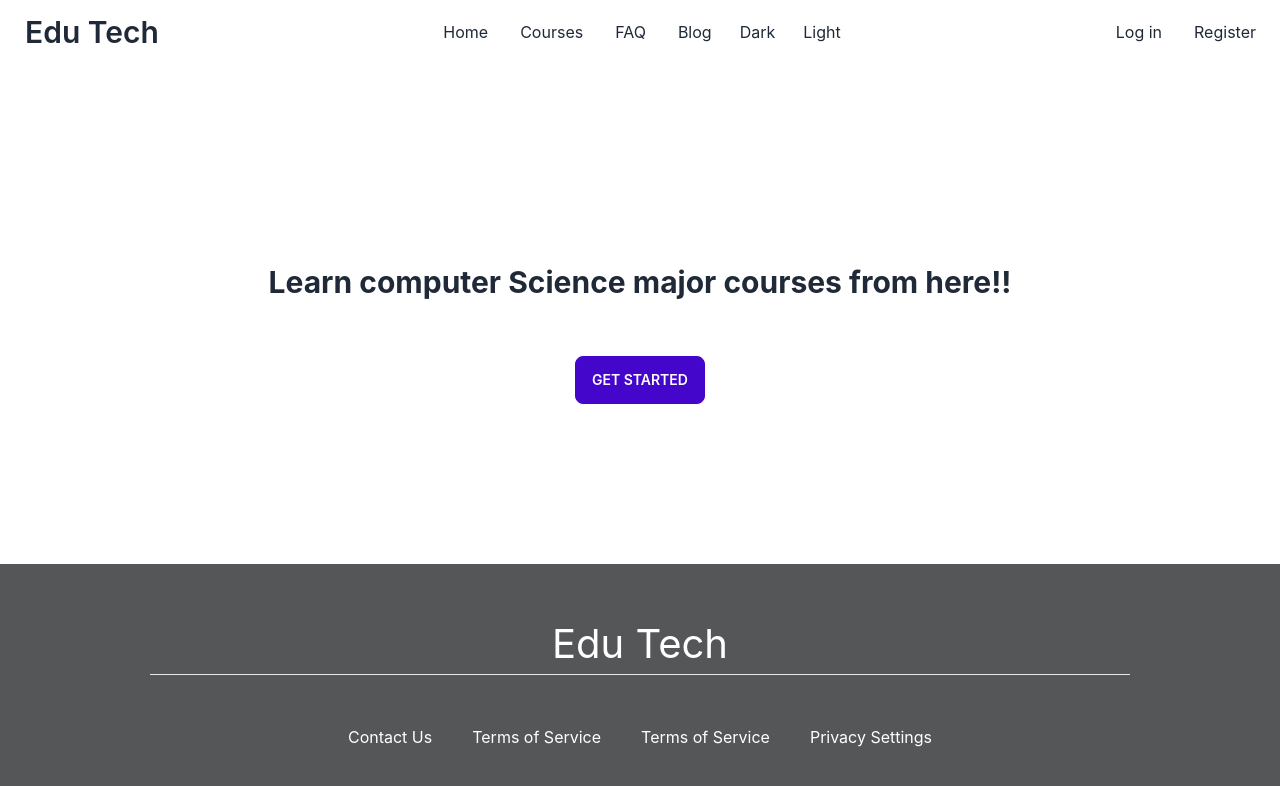
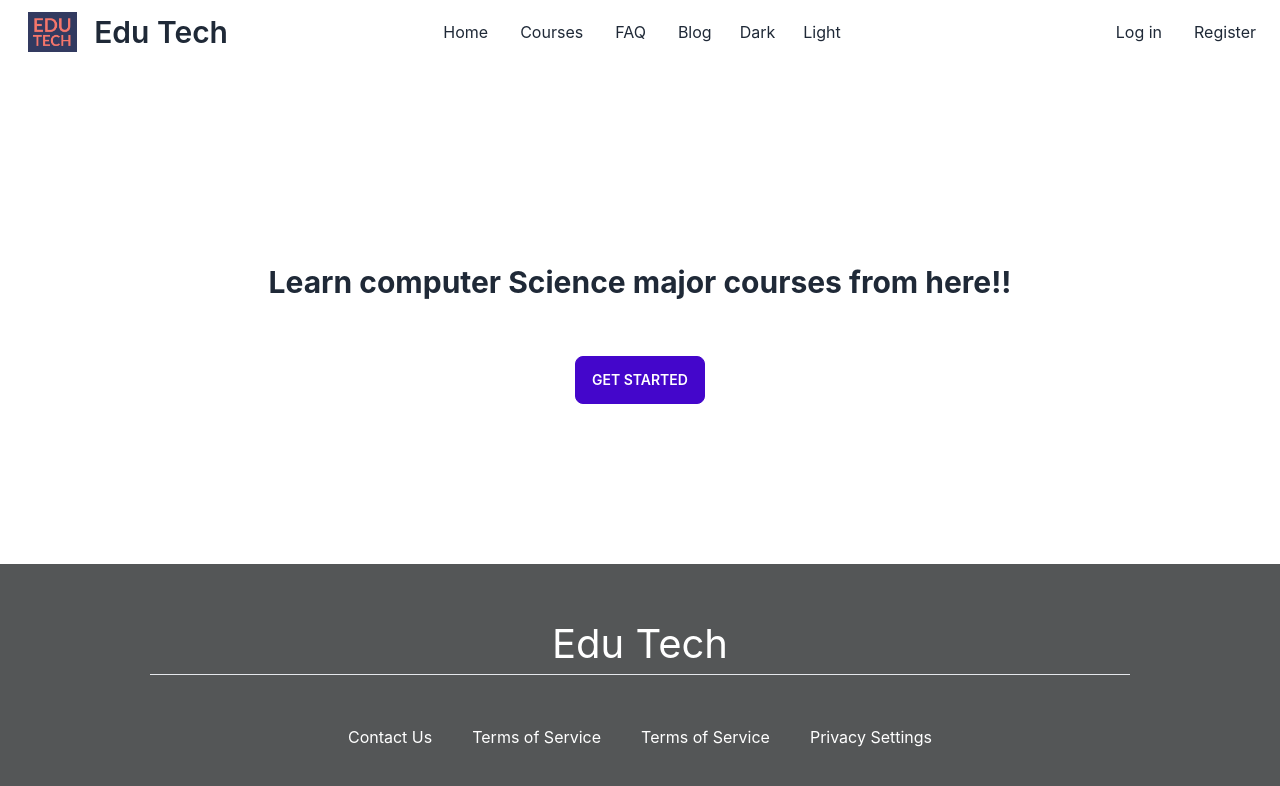
Before and after one commit to Bikash-Dev-Bk/online-learning-platform-client-side, a React (Create React App) app: page / in a window 1280 px wide. Shown: the top 786 px of the page. Built offline with nearby package versions, Linux system fonts and the light colour scheme; no server answers.

Commit message:
logo added

```diff
--- /dev/null
+++ b/src/Pages/Shared/Header/Header.css
@@ -0,0 +1,4 @@
+.header-logo img{
+    height: 40px;
+    margin-left: 20px;
+}
--- a/src/Pages/Shared/Header/Header.js
+++ b/src/Pages/Shared/Header/Header.js
@@ -2,6 +2,8 @@ import React, { useContext } from "react";
 import { Link } from "react-router-dom";
 import { AuthContext } from "../../../contexts/AuthProvider/AuthProvider";
 import { FaUser } from "react-icons/fa";
+import logo from '../../../assets/images/logo.png';
+import './Header.css';
 
 const Header = () => {
   const { user, logOut } = useContext(AuthContext);
@@ -87,8 +89,8 @@ const Header = () => {
               )}
             </ul>
           </div>
-          <div className="flex items-center header-title">
-            {/* <img src={logo} alt="logo" /> */}
+          <div className="flex items-center header-title header-logo">
+            <img src={logo} alt="" />
             <Link className="btn btn-ghost normal-case text-3xl">Edu Tech</Link>
           </div>
         </div>
```
